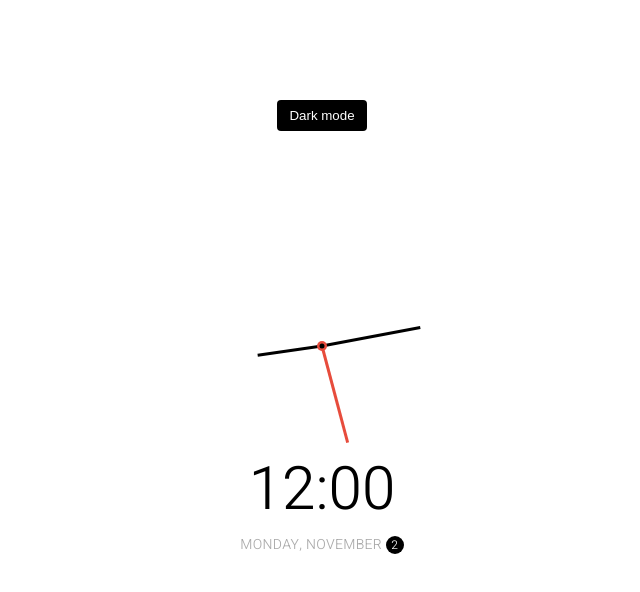
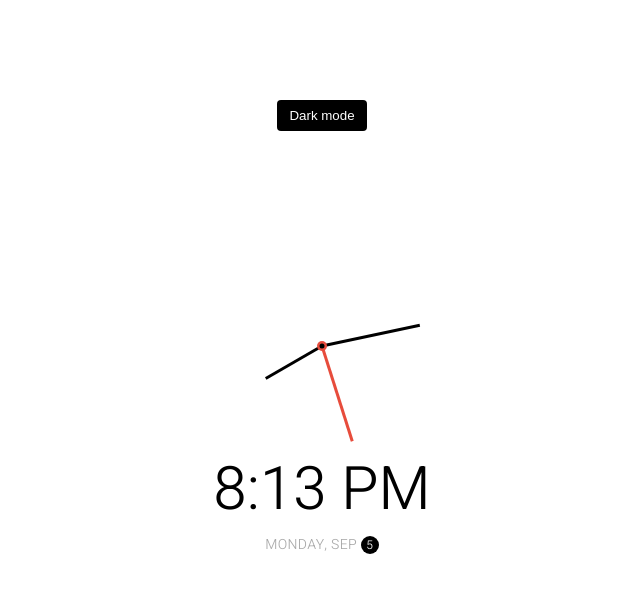
Before and after one commit to ndrsov/Theme-Clock, a plain HTML site: page index.html in a window 1280 px wide. Shown: the whole page, without its empty margins (318-958 px from the left). Drawn offline with Linux system fonts and the light colour scheme.

Commit message:
Uodate date using the same function

```diff
--- a/app.js
+++ b/app.js
@@ -45,32 +45,40 @@ function setTime() {
   const time = new Date();
   const month = time.getMonth();
   const day = time.getDay();
+  const date = time.getDate();
   const hours = time.getHours();
-  const hoursForClock = hours % 12;
+  const hoursForClock = hours >= 13 ? hours % 12 : hours;
   const minutes = time.getMinutes();
   const seconds = time.getSeconds();
+  const ampm = hours >= 12 ? "PM" : "Am";
 
   hourEl.style.transform = `translate(-50%, -100%) rotate(${scale(
     hoursForClock,
     0,
-    11,
+    12,
     0,
     360
   )}deg)`;
   minuteEl.style.transform = `translate(-50%, -100%) rotate(${scale(
     minutes,
     0,
-    59,
+    60,
     0,
     360
   )}deg)`;
   secondEl.style.transform = `translate(-50%, -100%) rotate(${scale(
     seconds,
     0,
-    59,
+    60,
     0,
     360
   )}deg)`;
+
+  timeEl.innerText = `${hoursForClock}:${
+    minutes < 10 ? `0${minutes}` : minutes
+  } ${ampm}`;
+
+  dateEl.innerHTML = `${days[day]}, ${months[month]} <span class="circle">${date}</span>`;
 }
 
 const scale = (num, in_min, in_max, out_min, out_max) => {
--- a/index.html
+++ b/index.html
@@ -16,8 +16,8 @@
         <div class="needle second"></div>
         <div class="center-point"></div>
       </div>
-      <div class="time">12:00</div>
-      <div class="date">Monday, November <span class="circle">2</span></div>
+      <div class="time"></div>
+      <div class="date"></div>
     </div>
 
     <script src="app.js"></script>
```
